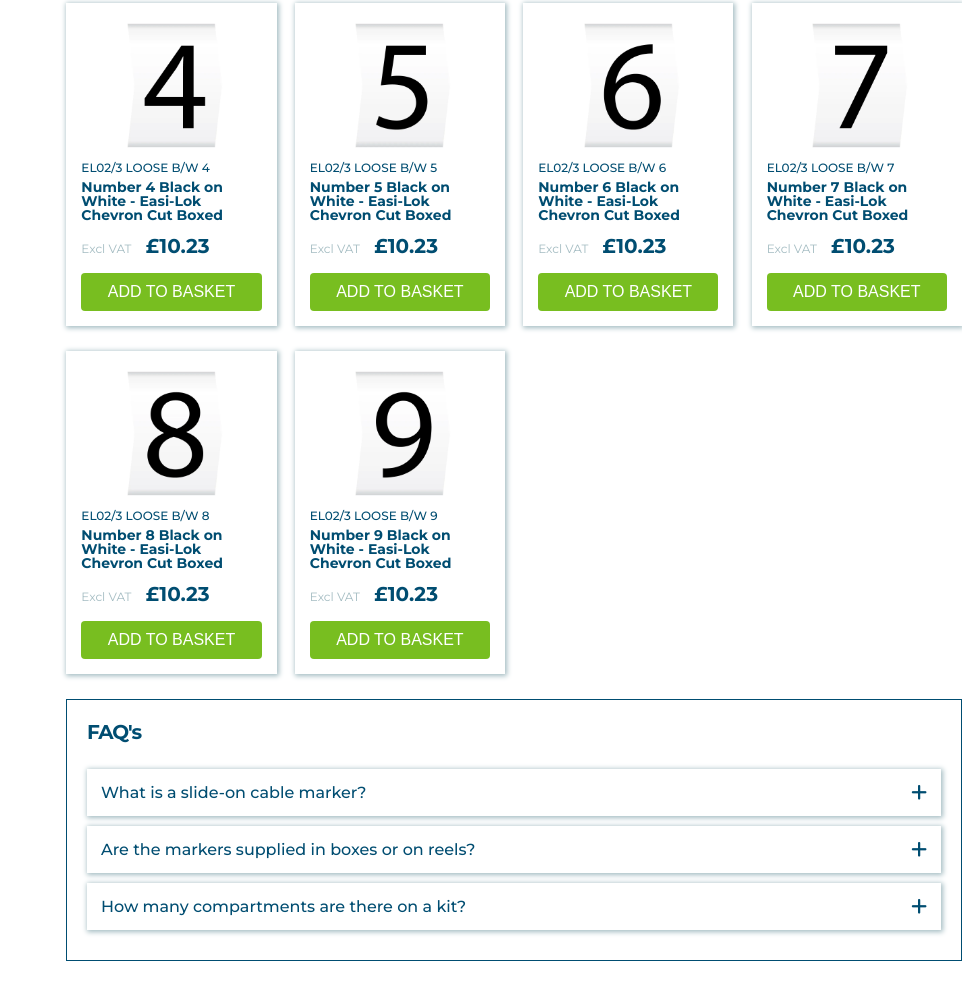
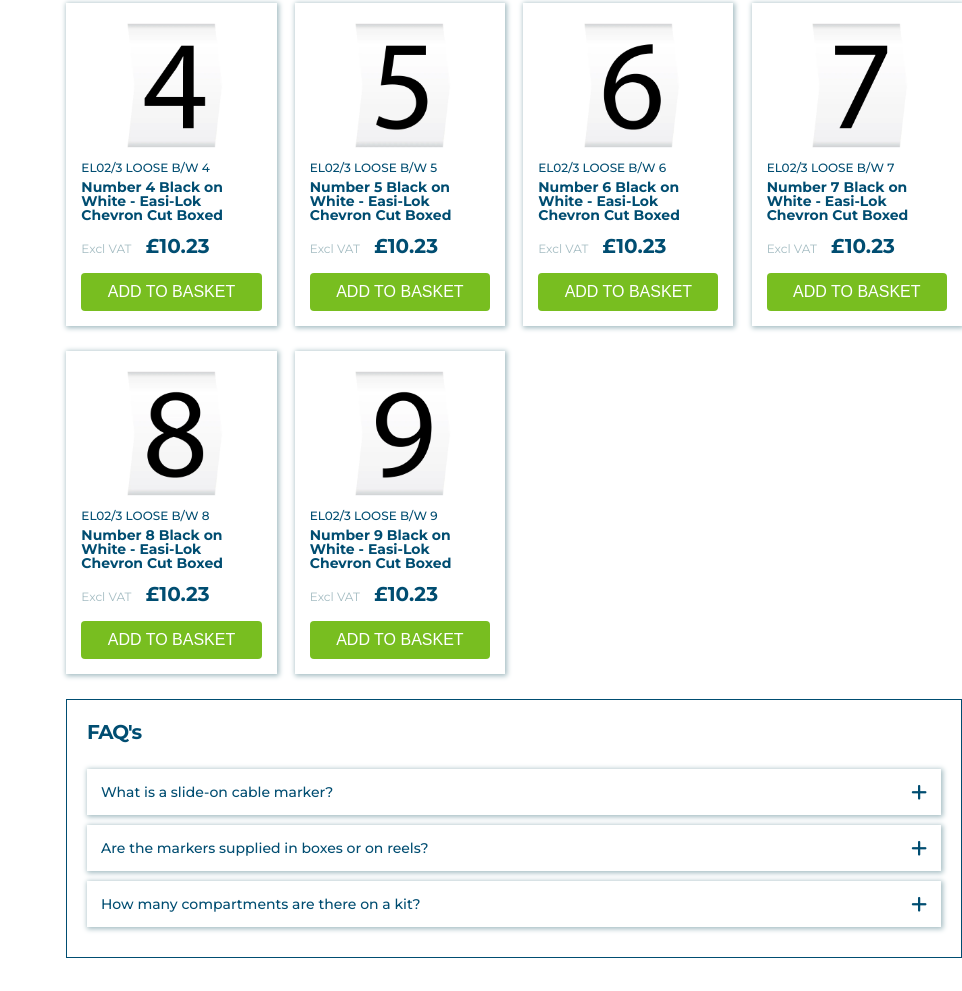
Before and after one commit to wa-shoal/cat-page, a plain HTML site: page index.html in a window 1280 px wide. Shown: the part 1311-2302 px from the top of the page, without its empty margins (318-1280 px from the left). Drawn offline with Linux system fonts and the light colour scheme.

Commit message:
Add files via upload

```diff
--- a/css/styles.css
+++ b/css/styles.css
@@ -313,6 +313,10 @@ input[type="checkbox"],
     background-color: #fff;
     font-weight: 500;
 }
+.faq-question {
+    width: 90%;
+    font-size: 14px;
+}
 .fa-plus {
     position: absolute;
     right: 14px;
--- a/index.html
+++ b/index.html
@@ -157,9 +157,9 @@
 	<div class="faq">
 		<h2>FAQ's</h2>
 		<ul>
-			<li>What is a slide-on cable marker?  <i class="fa-solid fa-plus"></i></li>
-			<li>Are the markers supplied in boxes or on reels?  <i class="fa-solid fa-plus"></i></li>
-			<li>How many compartments are there on a kit?  <i class="fa-solid fa-plus"></i></li>
+			<li><div class="faq-question">What is a slide-on cable marker?</div>  <i class="fa-solid fa-plus"></i></li>
+			<li><div class="faq-question">Are the markers supplied in boxes or on reels?</div>  <i class="fa-solid fa-plus"></i></li>
+			<li><div class="faq-question">How many compartments are there on a kit?</div>  <i class="fa-solid fa-plus"></i></li>
 		</ul>
 	</div>
 	</div>
```
